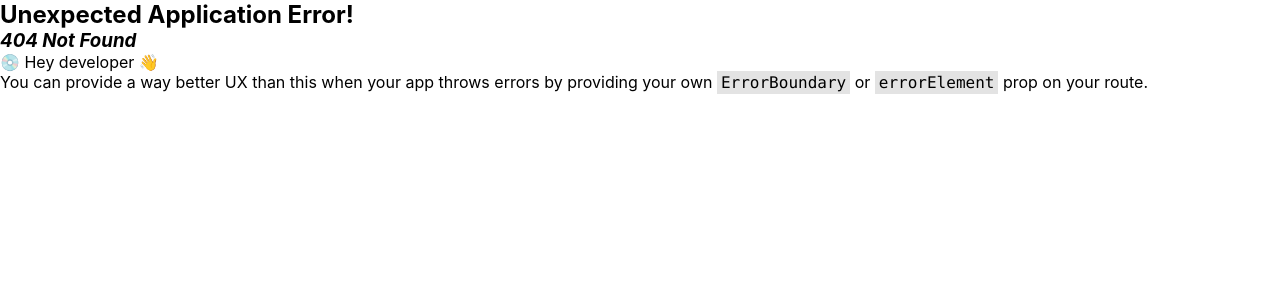
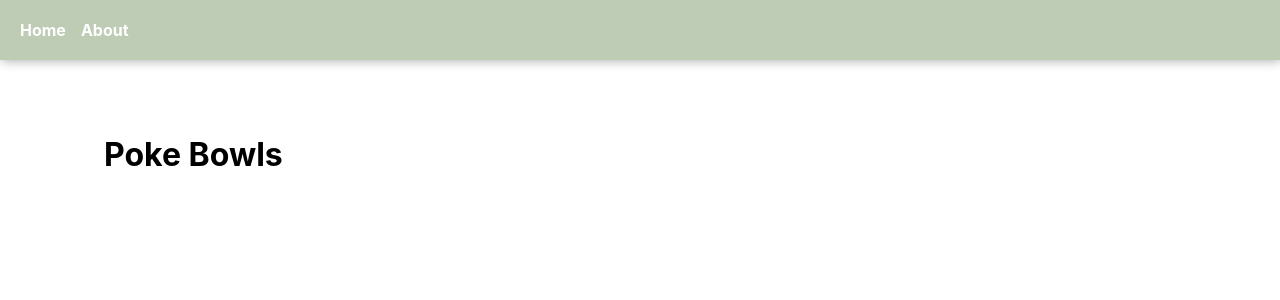
Before and after one commit to AlexaSta-hello/recipes-app, a React (Vite) app: page /recipe/1 in a window 1280 px wide. Before the commit this address had no page. Shown: the top 300 px of the page. Built offline with nearby package versions, Linux system fonts and the light colour scheme.

Commit message:
Create RecipePage and Navigation

```diff
--- a/src/components/Card.jsx
+++ b/src/components/Card.jsx
@@ -1,9 +1,18 @@
+import { useNavigate } from "react-router-dom";
+
 const Card = ({ recipe }) => {
 
-  const {image, name, tag, numberOfMinutes} = recipe;
+  const {image, name, tag, numberOfMinutes, id} = recipe;
+
+  const navigate = useNavigate();
+
+  const navigateToRecipePage = () => {
+    navigate(`/recipe/${id}`);
+  };
 
   return (
-    <div className="card" key={recipe.id}>
+
+    <div className="card" key={recipe.id} onClick={navigateToRecipePage}>
       <div className="card-image">
         <img src={image} alt={name} />
       </div>
--- a/src/components/CardList.jsx
+++ b/src/components/CardList.jsx
@@ -4,7 +4,7 @@ import cashewCakeImage from "../assets/cashew-cake.jpg"
 import califlowerDream from "../assets/califlower-dream.jpg";
 import chiaBowl from "../assets/chia-bowl.jpg";
 
-const recipes = [
+export const recipes = [
     {
     id: 1,
     name: "Poke Bowls",
--- /dev/null
+++ b/src/pages/RecipePage.jsx
@@ -0,0 +1,16 @@
+import { useParams } from "react-router-dom" // liest URL Paramter wie :id in einer Route
+import { recipes } from "../components/CardList"
+
+const RecipePage = () => {
+
+    const {id} = useParams (); // gibt params als string zurück, daher weiter unter parseInt
+
+    const recipe = recipes.find(r => r.id === parseInt(id));
+
+    return (
+        <h1>{recipe.name}</h1>
+
+    )
+}
+
+export default RecipePage
```
Also changed, not shown: src/main.jsx (+7 -2 lines).
